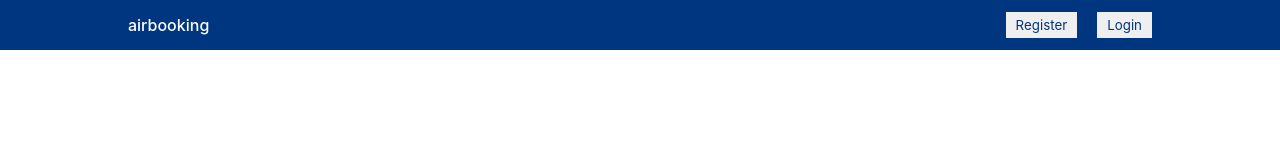
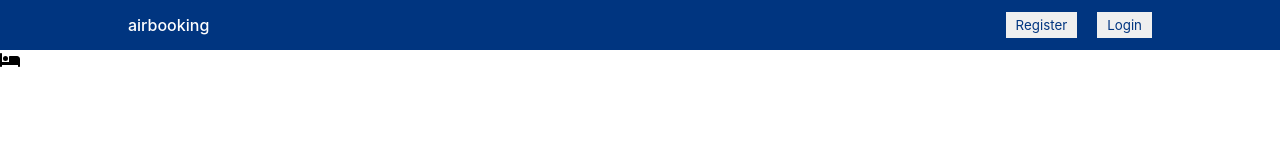
Before and after one commit to hungngo04/booking-app, a React (Create React App) app in the folder booking/: page / in a window 1280 px wide. Shown: the top 160 px of the page. Built offline with nearby package versions, Linux system fonts and the light colour scheme.

Commit message:
font-awesome

```diff
--- a/booking/src/components/header/Header.jsx
+++ b/booking/src/components/header/Header.jsx
@@ -1,11 +1,14 @@
 import React from 'react'
+import { faBed } from "@fortawesome/free-solid-svg-icons"
+import { FontAwesomeIcon } from "@fortawesome/react-fontawesome"
+
 
 const Header = () => {
   return (
     <div className='header'>
         <div className="headerList">
             <div className="headerListItem">
-
+            <FontAwesomeIcon icon={faBed} />
             </div>
         </div>
     </div>
```
